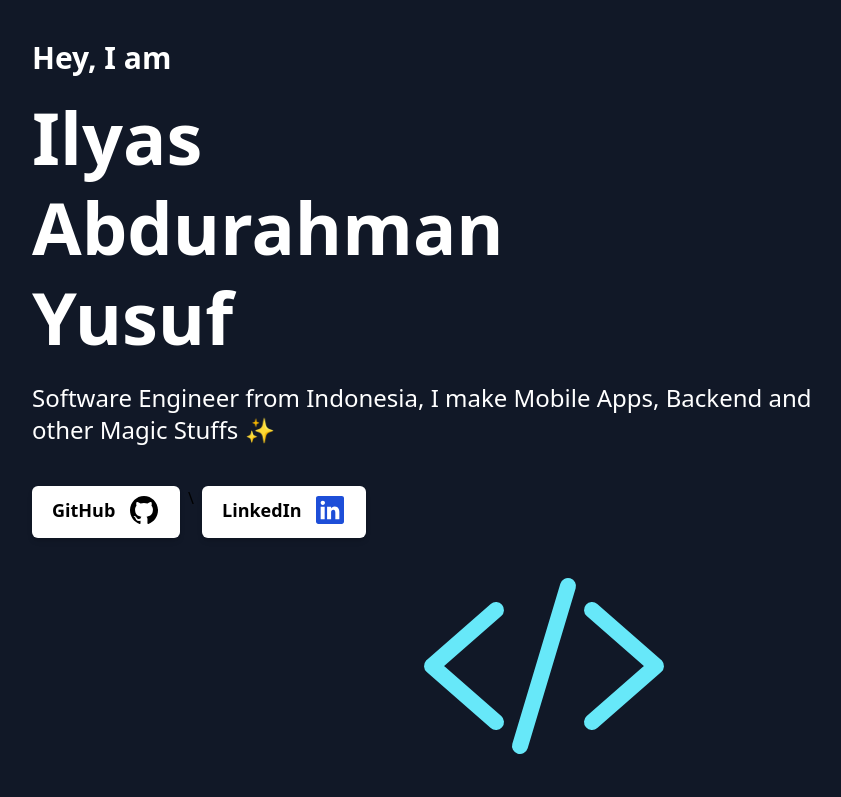
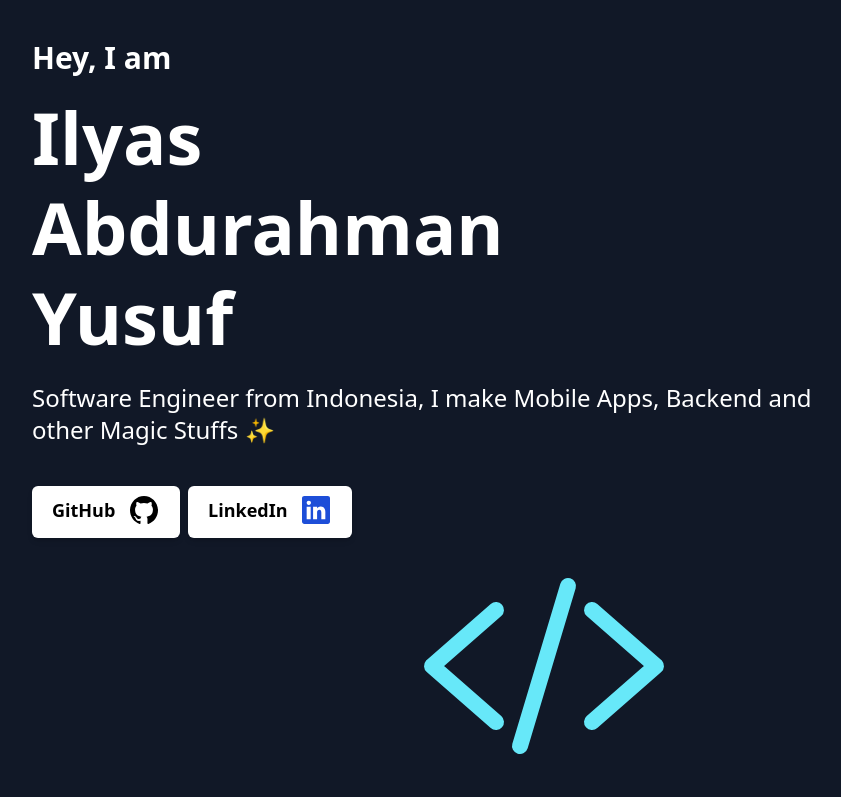
Before and after one commit to hikaaam/me, a React (Vite) app: page / in a window 1280 px wide. Shown: the top 797 px of the page, without its empty margins (96-937 px from the left). Built offline with nearby package versions, Linux system fonts and the light colour scheme.

Commit message:
Revert "update linking"
This reverts commit 4f553775453a5b207d3ef03a3a9b9d1c76180cbf.

```diff
--- a/src/App.tsx
+++ b/src/App.tsx
@@ -61,8 +61,8 @@ function App() {
               other Magic Stuffs ✨
             </p>
             <div className="flex flex-wrap gap-2 mt-10">
-              <a href="https://github.com/hikaaam">
               <button
+                onClick={() => window.location.assign("https://github.com/hikaaam")}
                 className="group bg-white shadow-md text-black px-5 py-2 rounded-md font-bold text-lg
                 cursor-pointer hover:shadow-cyan-300"
               >
@@ -72,10 +72,8 @@ function App() {
                   size={"2rem"}
                 />
               </button>
-              </a>
-              \
-              <a href="https://linkedin.com/in/ilyas-a-97b03a162">
               <button
+                onClick={() => window.location.assign("https://linkedin.com/in/ilyas-a-97b03a162")}
                 className="group bg-white shadow-md text-black px-5 py-2 rounded-md font-bold text-lg
                 cursor-pointer hover:shadow-cyan-300"
               >
@@ -85,7 +83,6 @@ function App() {
                   size={"2rem"}
                 />
               </button>
-              </a>
             </div>
           </div>
           <div
```
Lines whose indentation alone changed are shown as unchanged.
